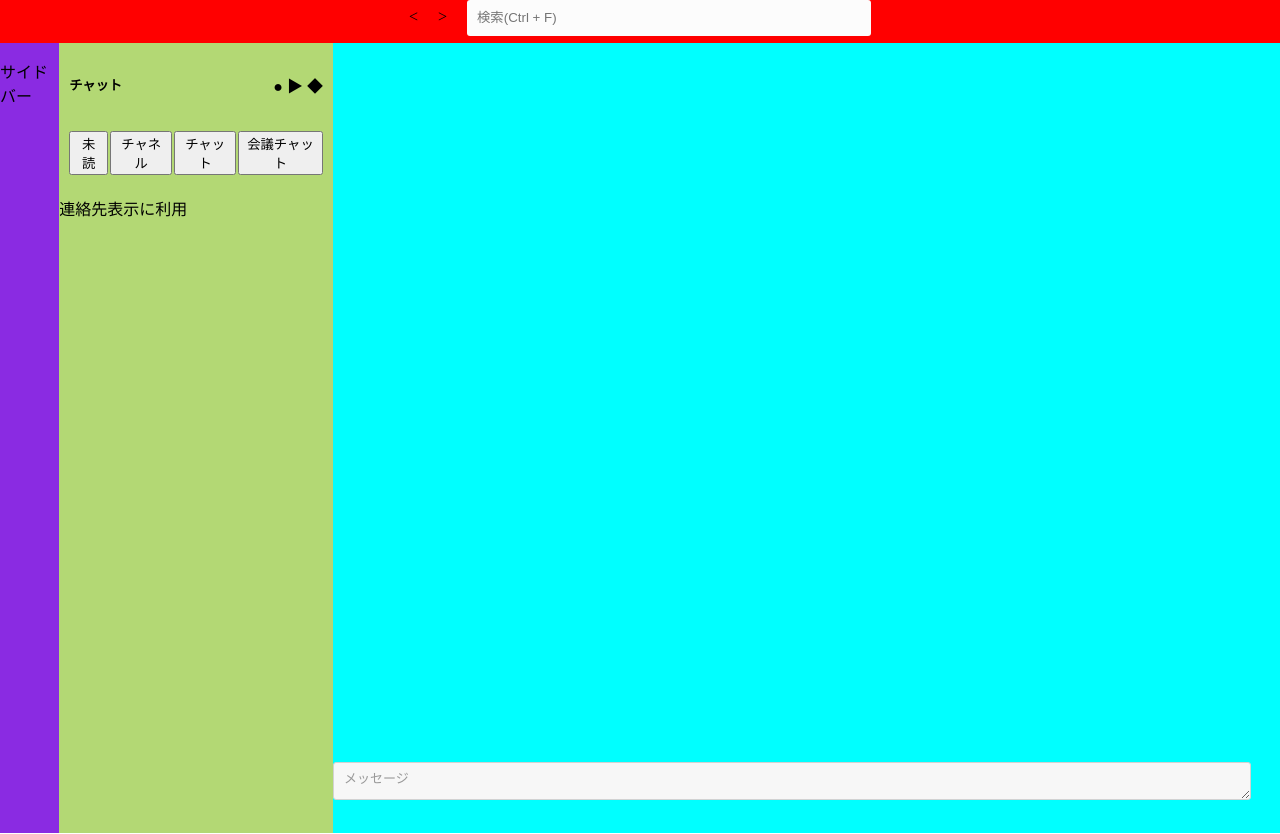
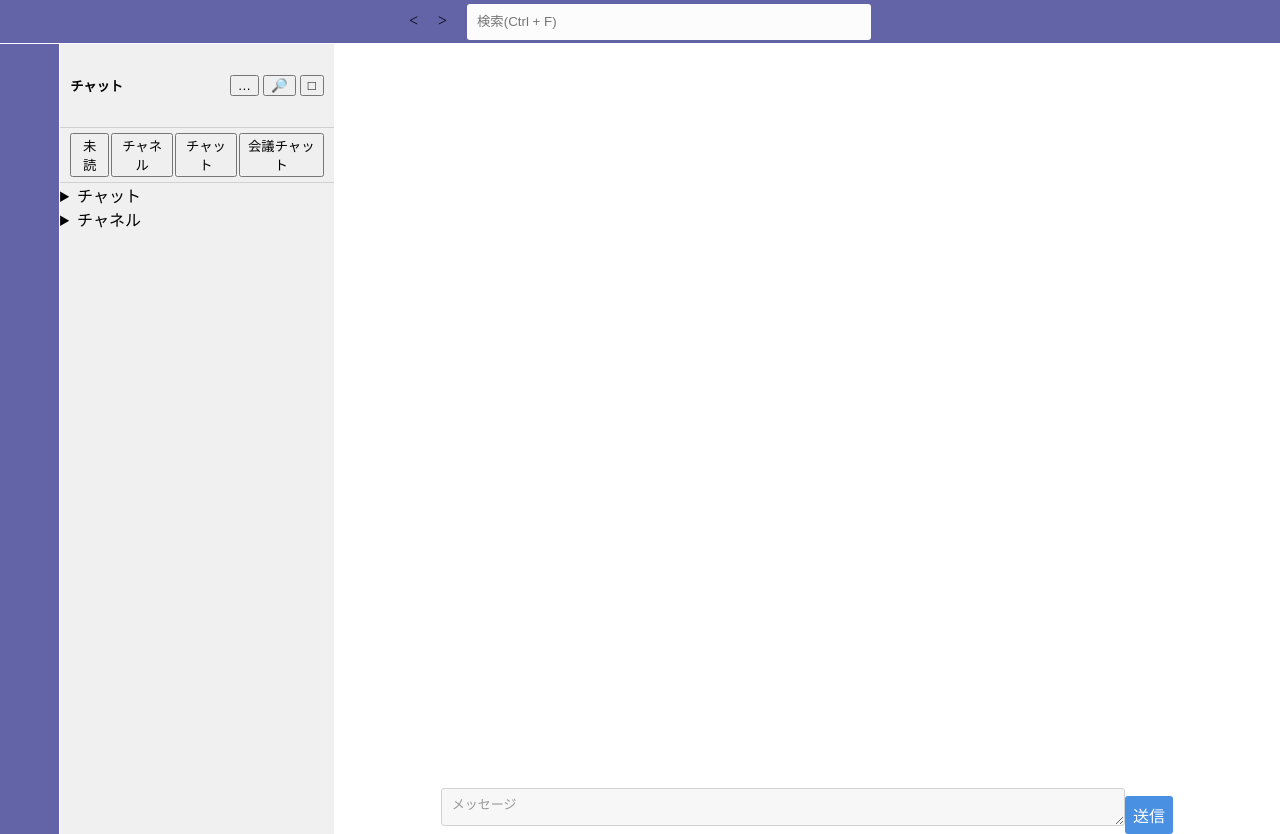
Before and after one commit to Seiya76/Teams---, a plain HTML site: page index.html in a window 1280 px wide. Drawn offline with Linux system fonts and the light colour scheme.

Commit message:
seconde commit

```diff
--- a/index.css
+++ b/index.css
@@ -1,4 +1,3 @@
-/* 追加 */
 html, body {
     height: 100%;
     margin: 0;
@@ -15,19 +14,23 @@ article {
 }
 
 .header-content {
-    background-color: red;
+    background-color: #6264a7;
     height: 43px;
     width: 100%;
     text-align: center;
     vertical-align: middle;
+    border-bottom: 1px solid #ffffff;
 }
 
 .content-main {
-    background-color: aqua;
+    background-color: #ffffff	;
     width: 100%;
     height: 100%;
     text-align: center;
     display: flex;
+    align-items: flex-end;    /* 下揃え */
+    justify-content: center;  /* 横中央 */
+    position: relative;
 }
 
 /*検索ボックスデザイン*/
@@ -39,6 +42,7 @@ article {
     background: #fcfcfc;
     color: #333;
     line-height: 1.5;
+    margin-top: 4px;
 }
 
 .message-input {
@@ -51,10 +55,30 @@ article {
     color: #333;
     font-size: 1em;
     line-height: 1.4;
-    position: fixed;
-    bottom: 0;
+    margin-bottom: 8px;
 }
 
 .message-input::placeholder {
     color: #999;
 }
+
+.send-btn {
+    height: 38px;
+    width: 48px;
+    border: none;
+    border-radius: 3px;
+    background: #4a90e2;
+    color: #fff;
+    font-size: 1.0em;
+    cursor: pointer;
+    flex-shrink: 0;
+
+}
+
+.send-btn:hover {
+    background: #357abd;
+}
+
+.send-btn:active {
+    background: #2a6099;
+}
--- a/index.html
+++ b/index.html
@@ -19,7 +19,7 @@
             <div class="content">
 
                 <div class="sideber">
-                    <p>サイドバー</p>
+                    <p></p>
                 </div>
 
 
@@ -28,9 +28,9 @@
                     <div class="sideber-header">
                         <h5>チャット</h5>
                         <div class="sideber-icon">
-                            <span>●</span>
-                            <spam>▶</spam>
-                            <spaN>◆</spaN>
+                            <span><button>…</button></span>
+                            <span><button>🔎</button></span>
+                            <span><button>□</button></span>
                         </div>
                     </div>
 
@@ -42,11 +42,42 @@
                         <button>会議チャット</button>
                     </div>
 
-                    <p>連絡先表示に利用</p>
+                    <details>
+                        <summary>チャット</summary>
+                        <ul class="chat-list">
+                            <li>
+                                <a>河村 聖夜</a>
+                            </li>
+                            <li>
+                                <a>情報 太郎</a>
+                            </li>
+                            <li>
+                                <a>情報 花子</a>
+                            </li>
+                            <li>
+                                <a>株式 太郎</a>
+                            </li>
+                        </ul>
+                    </details>
+                    <details>
+                        <summary>チャネル</summary>
+                        <ul class="channel-list">
+                            <li>
+                                <a>全体共有</a>
+                            </li>
+                            <li>
+                                <a>ショートトレーニング</a>
+                            </li>
+                            <li>
+                                <a>課題</a>
+                            </li>
+                        </ul>
+                    </details>
                 </div>
 
                 <div class="content-main">
                     <textarea class="message-input" placeholder="メッセージ"></textarea>
+                    <button class="send-btn" onclick="sendMessage()">送信</button>
                 </div>
             </div>
         </article>
--- a/sideber.css
+++ b/sideber.css
@@ -1,15 +1,16 @@
 .sideber {
-    background-color: blueviolet;
+    background-color: #6264a7;
     width: 80px;
     height: 100%;
+    border-right: 1px solid #ffffff;
 }
 
 .content-sideber {
-    background-color: #b3d874;
+    background-color: #f0f0f0	;
     width: 370px;
     height: 100%;
     display: flex;
-    flex-direction: column; /* 追加：縦並びにする */
+    flex-direction: column; /* 縦並びにする */
 }
 
 .sideber-header{
@@ -17,10 +18,20 @@
     justify-content: space-between;
     align-items: center;
     padding: 10px;
+    border-bottom: 1px solid #d0d0d0;
 }
 
 .sideber-tabs {
     display: flex;
     gap: 2px;
     padding: 5px 10px;
+    border-bottom: 1px solid #d0d0d0;
 }
+
+ul{
+    list-style: none;
+}
+
+li:hover{
+    background: #d0d0d0;
+}
```
